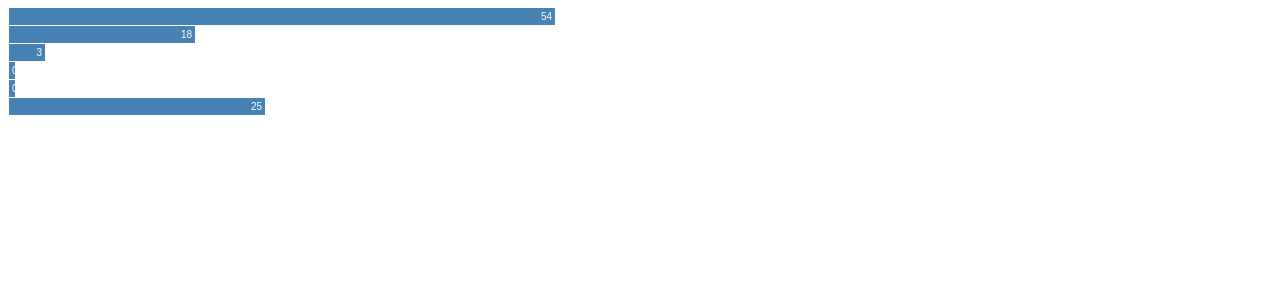
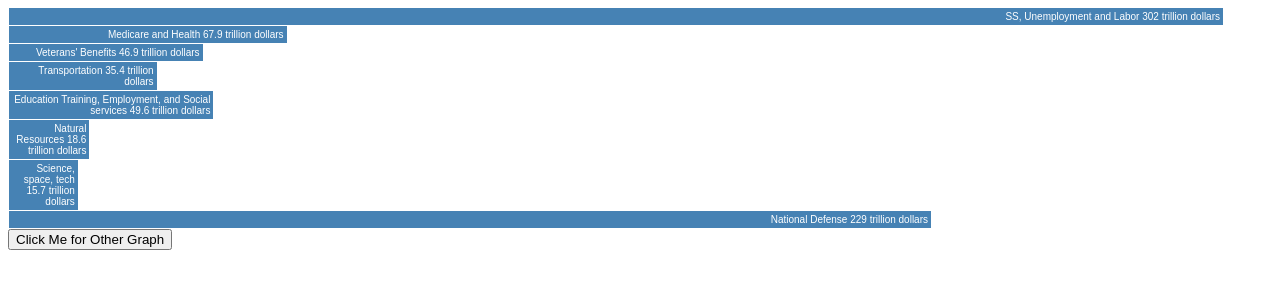
Before and after one commit to kionkina/kaleena, a plain HTML site: page index.html in a window 1280 px wide. Drawn offline with nearby package versions, Linux system fonts and the light colour scheme.

Commit message:
1973 done and change fxn

```diff
--- a/index.html
+++ b/index.html
@@ -33,6 +33,7 @@
   <body>
     <div class="chart">
     </div>
+    <button id="change"> Click Me for Other Graph </button>
   </body>
 
   <script src="index.js"></script>
--- a/index.js
+++ b/index.js
@@ -6,24 +6,53 @@
    2099-12-31
  **/
 
-//Mandatory spending
-//build horiz bar chart...
-var labels = ["SS, Unemployment, Labor", "Medicare and Health", "Veterans' Benefits","Education", "Other", "Net Interest"];
-var data = [54, 18, 3, 0, 0, 25];
+
+document.getElementById("change").addEventListener("click", function() {if (year == 1973) { year = 1950; makegraph();}});
+//1973
+var year = 1973
+    var labels1 = ["SS, Unemployment and Labor", "Medicare and Health", "Veterans' Benefits", "Transportation", "Education Training, Employment, and Social services", "Natural Resources", "Science, space, tech", "National Defense"];
+var nums1 = [302, 67.9, 46.9, 35.4, 49.6, 18.6, 15.7, 229] ;
+
+
 var chart = d3.select(".chart");
 var bar = chart.selectAll("div");
-var barUpdate = bar.data(data);
+
+if (year == 1973){
+barUpdate = bar.data(nums1);
+}
+else {
+    barUpdate = bar.data(nums2);
+}
+
+
 var barEnter = barUpdate.enter().append("div");
 
+var makegraph = function(e){
+
+    if (year == 1973){
+	barEnter.text(function(d, i){
+		return labels1[i] + " " +  d + " trillion dollars";
+	    });
+    }
+    else {
+	barEnter.text(function(d, i){
+		return labels2[i] + d;
+	    });
+    }
+
+    barEnter.style("width", function(d) {
+	    return d * 4 + "px";
+	});
+};
 
 
 //instant transition:
-barEnter.style("width", function(d) {
-  return d * 10 + "px"; });
-  /*
 
 
+//barEnter.style("width", function(labels, i) {
+//  return i; });
 
+  /*
 //5s transition:
 barEnter.transition().duration(5000).style("width", function(d) {
   return d * 10 + "px"; });
@@ -34,4 +63,4 @@ barEnter.transition().duration( function(d){ return d*1000; } )
     return d * 10 + "px"; });
  */
 
-barEnter.text(function(d) { return d; });
+makegraph();
```
